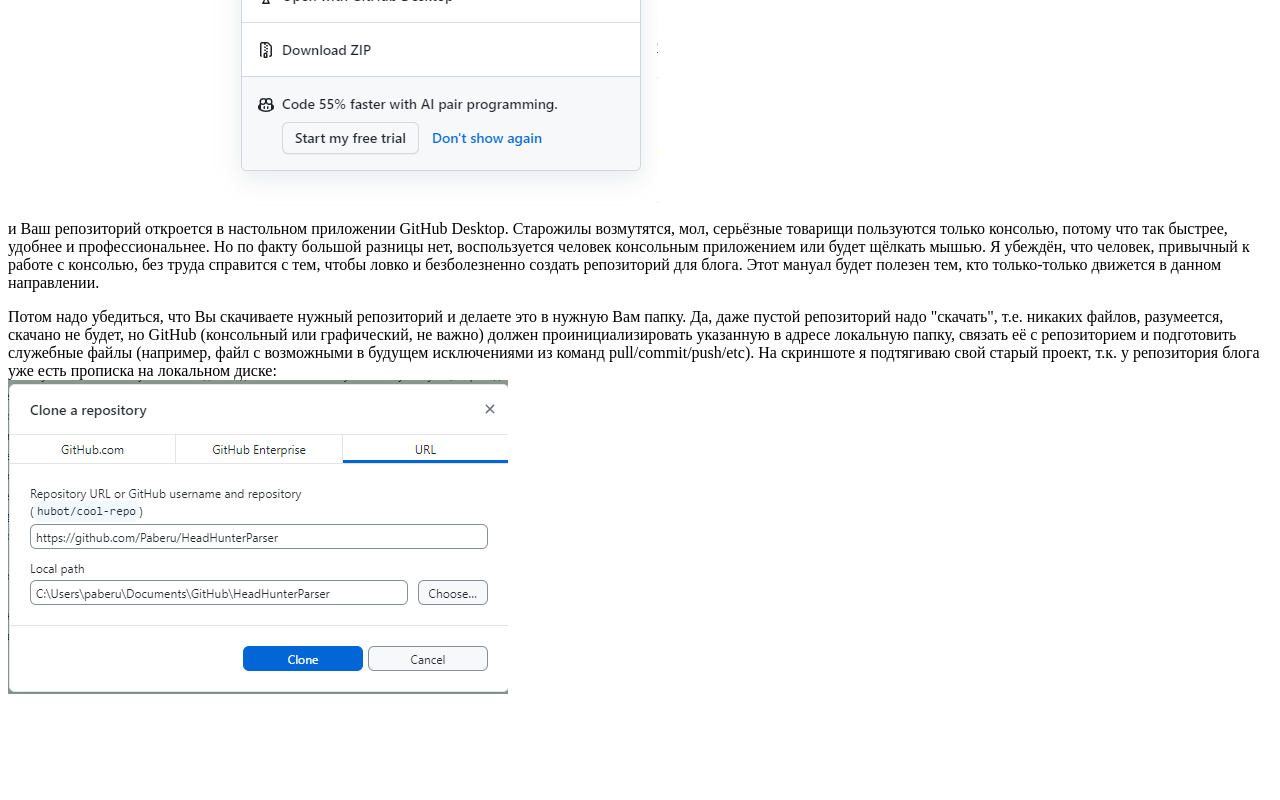
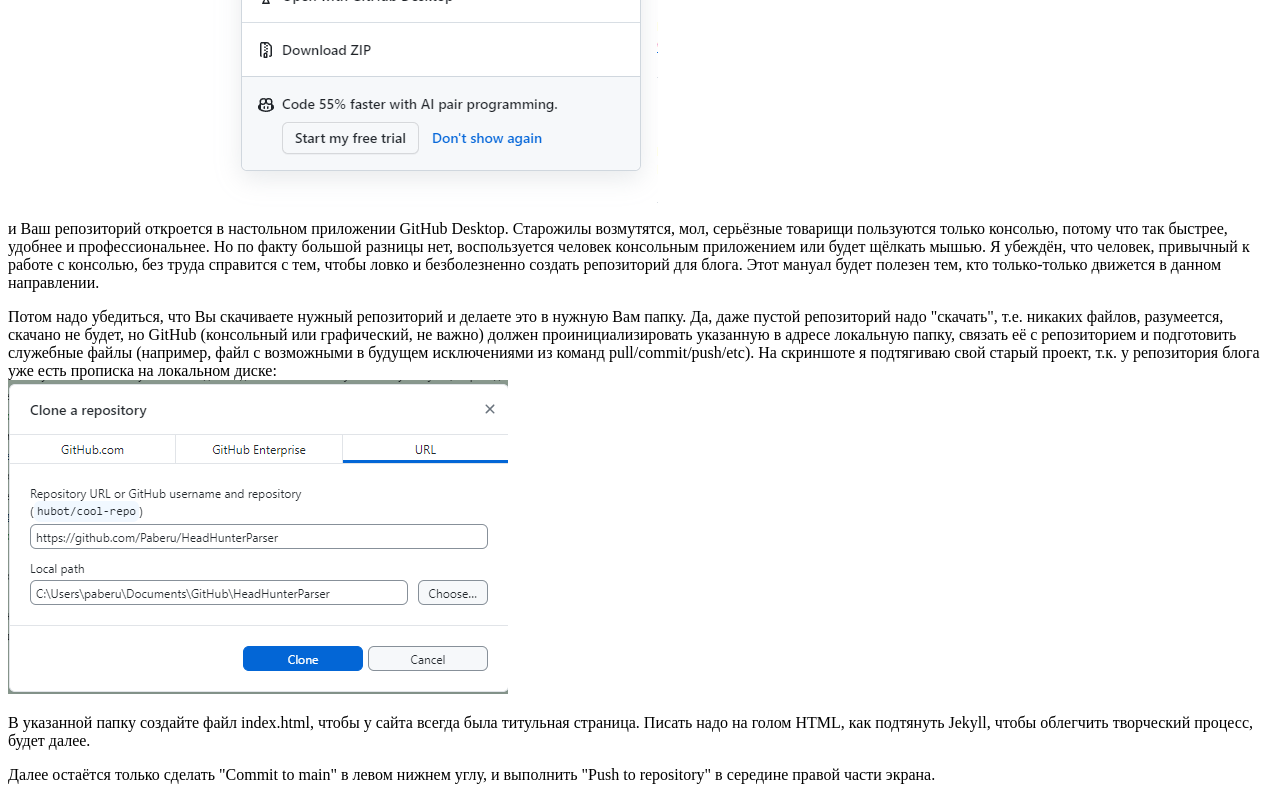
Before and after one commit to Paberu/paberu.github.io, a plain HTML site: page 2023-11-06.html in a window 1280 px wide. Shown: the part 2472-3272 px from the top of the page. Before the commit the page ends 3186 px from the top, so only its background shows below. Drawn offline with Linux system fonts and the light colour scheme.

Commit message:
Update 2023-11-06.html

```diff
--- a/2023-11-06.html
+++ b/2023-11-06.html
@@ -23,6 +23,10 @@
 
 	<p>Потом надо убедиться, что Вы скачиваете нужный репозиторий и делаете это в нужную Вам папку. Да, даже пустой репозиторий надо "скачать", т.е. никаких файлов, разумеется, скачано не будет, но GitHub (консольный или графический, не важно) должен проинициализировать указанную в адресе локальную папку, связать её с репозиторием и подготовить служебные файлы (например, файл с возможными в будущем исключениями из команд pull/commit/push/etc). На скриншоте я подтягиваю свой старый проект, т.к. у репозитория блога уже есть прописка на локальном диске:<br /><img src="2023-11-06_files/github_desktop_initialization.png"><br />
 
+	<p>В указанной папку создайте файл index.html, чтобы у сайта всегда была титульная страница. Писать надо на голом HTML, как подтянуть Jekyll, чтобы облегчить творческий процесс, будет далее.</p>
+	<p>Далее остаётся только сделать "Commit to main" в левом нижнем углу, и выполнить "Push to repository" в середине правой части экрана.</p>
+
+
 
 </body>
 </html>
```
